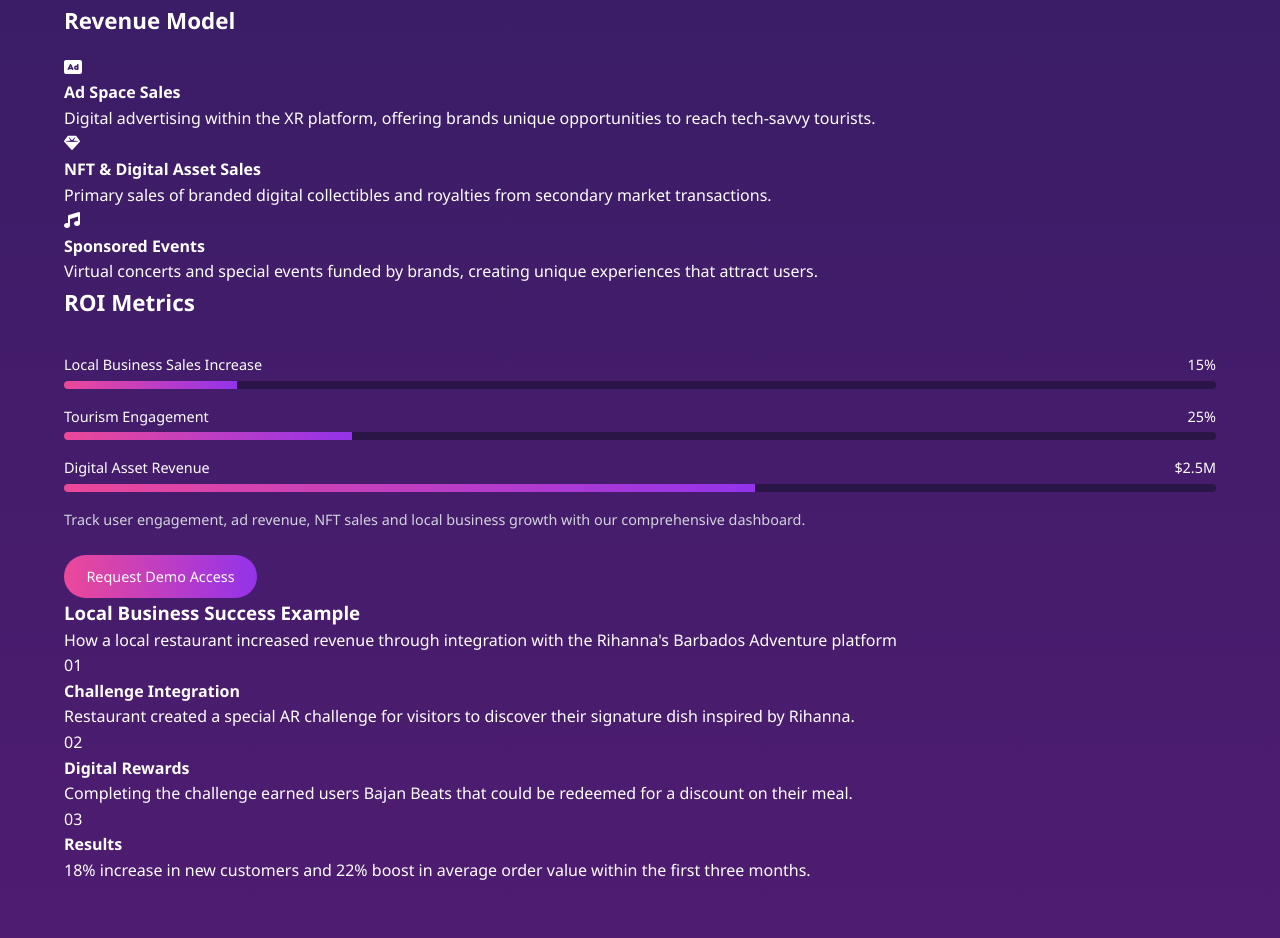
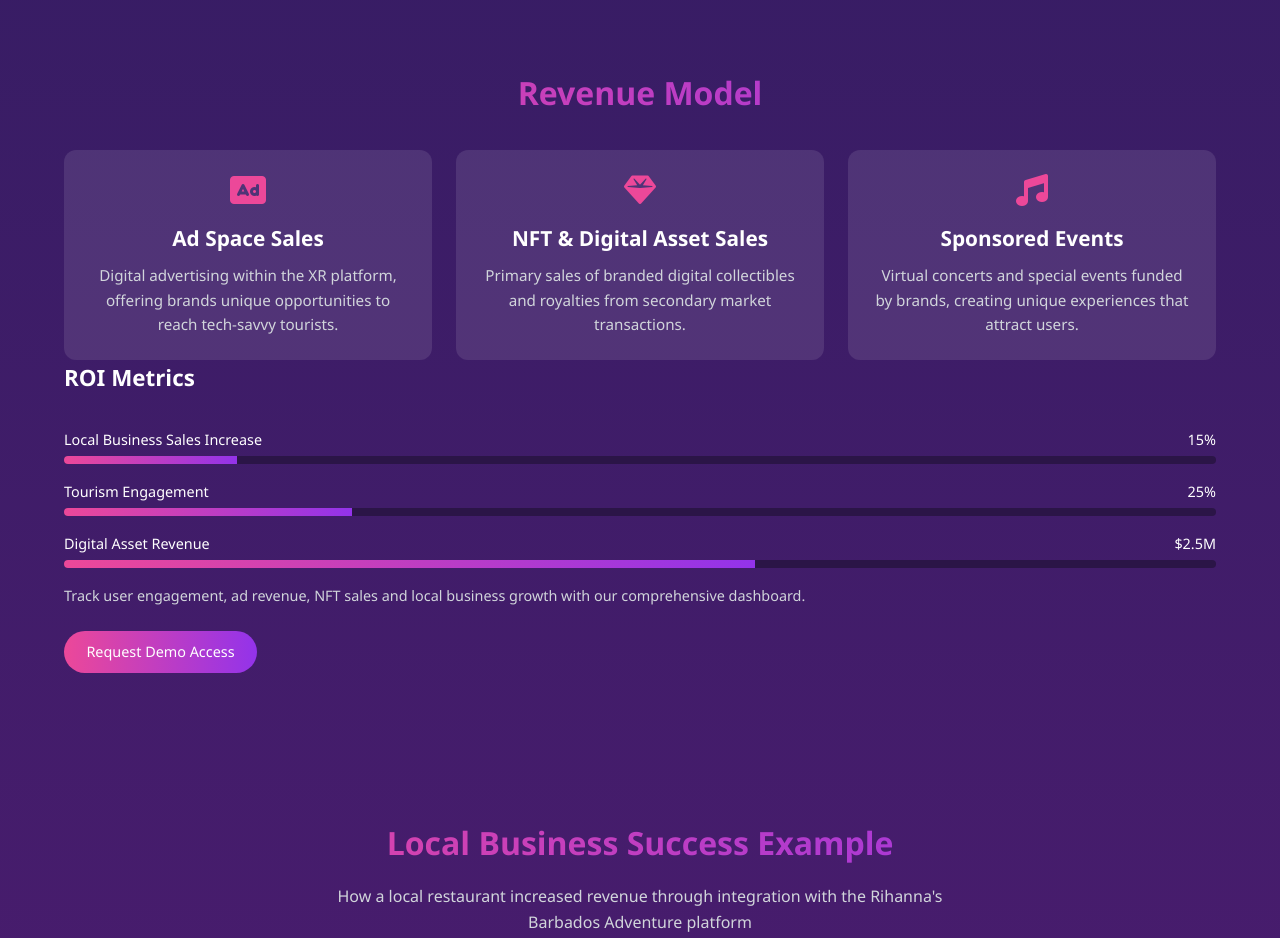
Before and after one commit to motacola/rihanna-metaverse-barbados, a plain HTML site: page index.html in a window 1280 px wide. Shown: the part 4416-5354 px from the top of the page. Drawn offline with Linux system fonts and the light colour scheme; a small style sheet from the web is missing.

Commit message:
Enhance design of Revenue Model, Local Business Success, and Next Steps sections

```diff
--- a/css/pages.css
+++ b/css/pages.css
@@ -560,3 +560,166 @@
 .newsletter button:hover {
   background: linear-gradient(90deg, var(--clr-secondary), var(--clr-primary));
 }
+
+
+/* Revenue Model Section */
+.revenue-metrics {
+  padding: 4rem 0;
+}
+
+.revenue-model {
+  text-align: center;
+}
+
+.revenue-model h3 {
+  font-size: 2rem !important;
+  font-weight: 700;
+  margin-bottom: 1rem !important;
+  background: linear-gradient(90deg, var(--clr-primary), var(--clr-secondary));
+  -webkit-background-clip: text;
+  -webkit-text-fill-color: transparent;
+}
+
+.revenue-grid {
+  display: grid;
+  gap: 1.5rem;
+  margin-top: 2rem;
+}
+
+@media (min-width: 768px) {
+  .revenue-grid {
+    grid-template-columns: repeat(3, 1fr);
+  }
+}
+
+.revenue-card {
+  background: rgba(255, 255, 255, 0.1);
+  padding: 1.5rem;
+  border-radius: 0.75rem;
+  display: flex;
+  flex-direction: column;
+  align-items: center;
+  text-align: center;
+}
+
+.revenue-card i {
+  font-size: 2rem;
+  margin-bottom: 1rem;
+  color: var(--clr-primary);
+}
+
+.revenue-card h4 {
+  font-size: 1.3rem;
+  font-weight: 600;
+  margin-bottom: 0.5rem;
+  color: var(--clr-light);
+}
+
+.revenue-card p {
+  font-size: 0.95rem;
+  color: var(--clr-muted);
+}
+
+/* Local Business Success Section */
+.business-success {
+  padding: 5rem 0;
+}
+
+.business-title {
+  font-size: 2rem;
+  font-weight: 700;
+  margin-bottom: 1rem;
+  text-align: center;
+  background: linear-gradient(90deg, var(--clr-primary), var(--clr-secondary));
+  -webkit-background-clip: text;
+  -webkit-text-fill-color: transparent;
+}
+
+.business-subtitle {
+  font-size: 1rem;
+  color: var(--clr-muted);
+  text-align: center;
+  max-width: 70ch;
+  margin: 0 auto 3rem;
+}
+
+.business-grid {
+  display: grid;
+  gap: 1.5rem;
+}
+
+.business-card {
+  display: flex;
+  align-items: flex-start;
+  gap: 1rem;
+  background: rgba(255, 255, 255, 0.1);
+  border-radius: 0.75rem;
+  padding: 1.5rem 1rem;
+}
+
+.business-number {
+  font-size: 2rem;
+  font-weight: 700;
+  color: var(--clr-primary);
+}
+
+.business-content h4 {
+  font-size: 1.3rem;
+  font-weight: 600;
+  margin-bottom: 0.4rem;
+  color: var(--clr-light);
+}
+
+.business-content p {
+  font-size: 0.95rem;
+  color: var(--clr-muted);
+}
+
+/* Next Steps & Strategic Actions Section */
+#next-steps {
+  padding: 5rem 0;
+}
+
+#next-steps .section-subtitle {
+  display: inline-block;
+  background: rgba(255, 255, 255, 0.15);
+  padding: 0.5rem 1rem;
+  border-radius: 0.5rem;
+  color: var(--clr-light);
+  font-size: 1rem;
+  margin-top: 1rem;
+}
+
+.steps-grid {
+  display: grid;
+  gap: 1.5rem;
+  margin-top: 3rem;
+}
+
+.step-card {
+  display: flex;
+  align-items: flex-start;
+  gap: 1rem;
+  background: rgba(255, 255, 255, 0.1);
+  border-radius: 0.75rem;
+  padding: 1.5rem 1rem;
+}
+
+.step-card .step-num {
+  font-size: 2rem;
+  font-weight: 700;
+  color: var(--clr-primary);
+  min-width: 30px;
+}
+
+.step-card h3 {
+  font-size: 1.3rem;
+  font-weight: 600;
+  margin-bottom: 0.4rem;
+  color: var(--clr-light);
+}
+
+.step-card p {
+  font-size: 0.95rem;
+  color: var(--clr-muted);
+}
```
